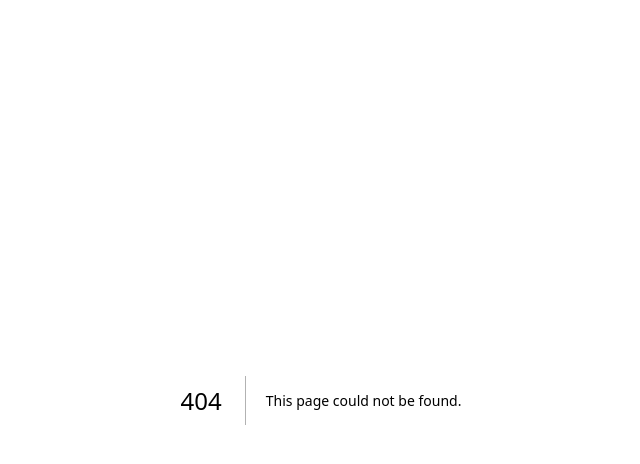
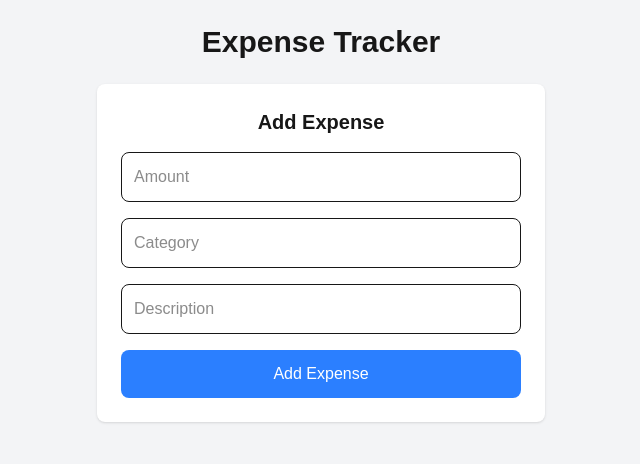
Before and after one commit to lembhe04/expense_tracker--dockercompose, a Next.js app: page /add-expense in a window 1280 px wide. Before the commit this address had no page. Shown: the top 464 px of the page, without its empty margins (319-959 px from the left). Built offline with nearby package versions, Linux system fonts and the light colour scheme.

Commit message:
add expense updated

```diff
--- /dev/null
+++ b/app/add-expense/page.js
@@ -0,0 +1,84 @@
+"use client"; // Required for client-side interactivity
+
+import { useState } from "react";
+
+export default function Home() {
+  const [userId, setUserId] = useState(1); // Example user id
+  const [amount, setAmount] = useState("");
+  const [category, setCategory] = useState("");
+  const [description, setDescription] = useState("");
+  const [message, setMessage] = useState("");
+
+  const handleSubmit = async (e) => {
+    e.preventDefault();
+    try {
+      const res = await fetch("/api/add-expense", {
+        method: "POST",
+        headers: { "Content-Type": "application/json" },
+        body: JSON.stringify({ user_id: userId, amount, category, description }),
+      });
+
+      const data = await res.json();
+      if (res.ok) {
+        setMessage("Expense added successfully!");
+        setAmount("");
+        setCategory("");
+        setDescription("");
+      } else {
+        setMessage(data.error || "Failed to add expense");
+      }
+    } catch (err) {
+      setMessage("Error adding expense");
+      console.error(err);
+    }
+  };
+
+  return (
+    <div className="min-h-screen bg-gray-100 p-6">
+      <h1 className="text-3xl font-bold mb-6 text-center">Expense Tracker</h1>
+
+      <form
+        onSubmit={handleSubmit}
+        className="max-w-md mx-auto bg-white p-6 rounded-lg shadow space-y-4"
+      >
+        <h2 className="text-xl font-semibold text-center">Add Expense</h2>
+
+        <input
+          type="number"
+          placeholder="Amount"
+          value={amount}
+          onChange={(e) => setAmount(e.target.value)}
+          className="w-full p-3 border rounded-lg focus:outline-none focus:ring-2 focus:ring-blue-500"
+          required
+        />
+
+        <input
+          type="text"
+          placeholder="Category"
+          value={category}
+          onChange={(e) => setCategory(e.target.value)}
+          className="w-full p-3 border rounded-lg focus:outline-none focus:ring-2 focus:ring-blue-500"
+          required
+        />
+
+        <input
+          type="text"
+          placeholder="Description"
+          value={description}
+          onChange={(e) => setDescription(e.target.value)}
+          className="w-full p-3 border rounded-lg focus:outline-none focus:ring-2 focus:ring-blue-500"
+          required
+        />
+
+        <button
+          type="submit"
+          className="w-full bg-blue-500 text-white p-3 rounded-lg hover:bg-blue-600 transition"
+        >
+          Add Expense
+        </button>
+
+        {message && <p className="text-center text-green-600">{message}</p>}
+      </form>
+    </div>
+  );
+}
```
